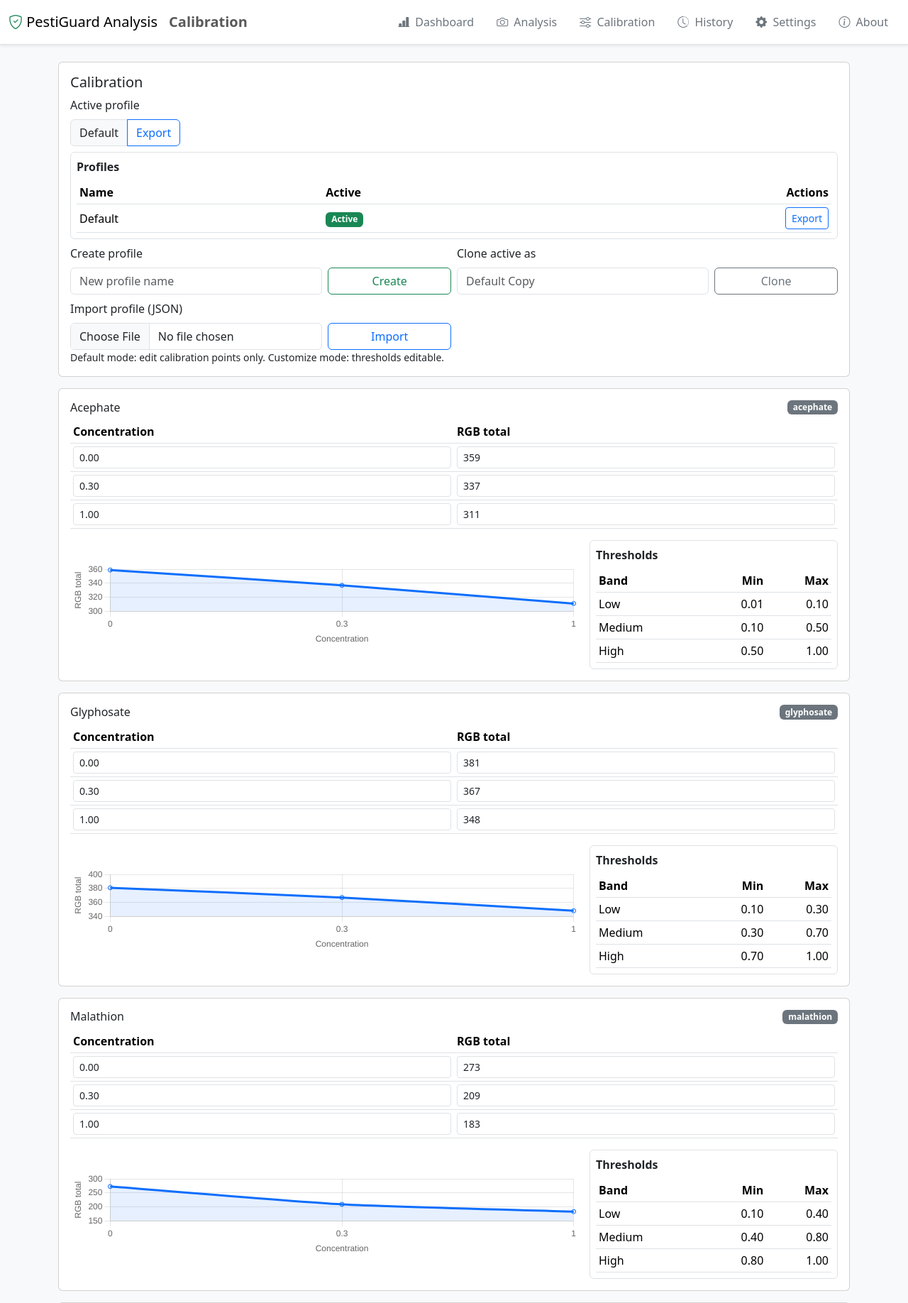
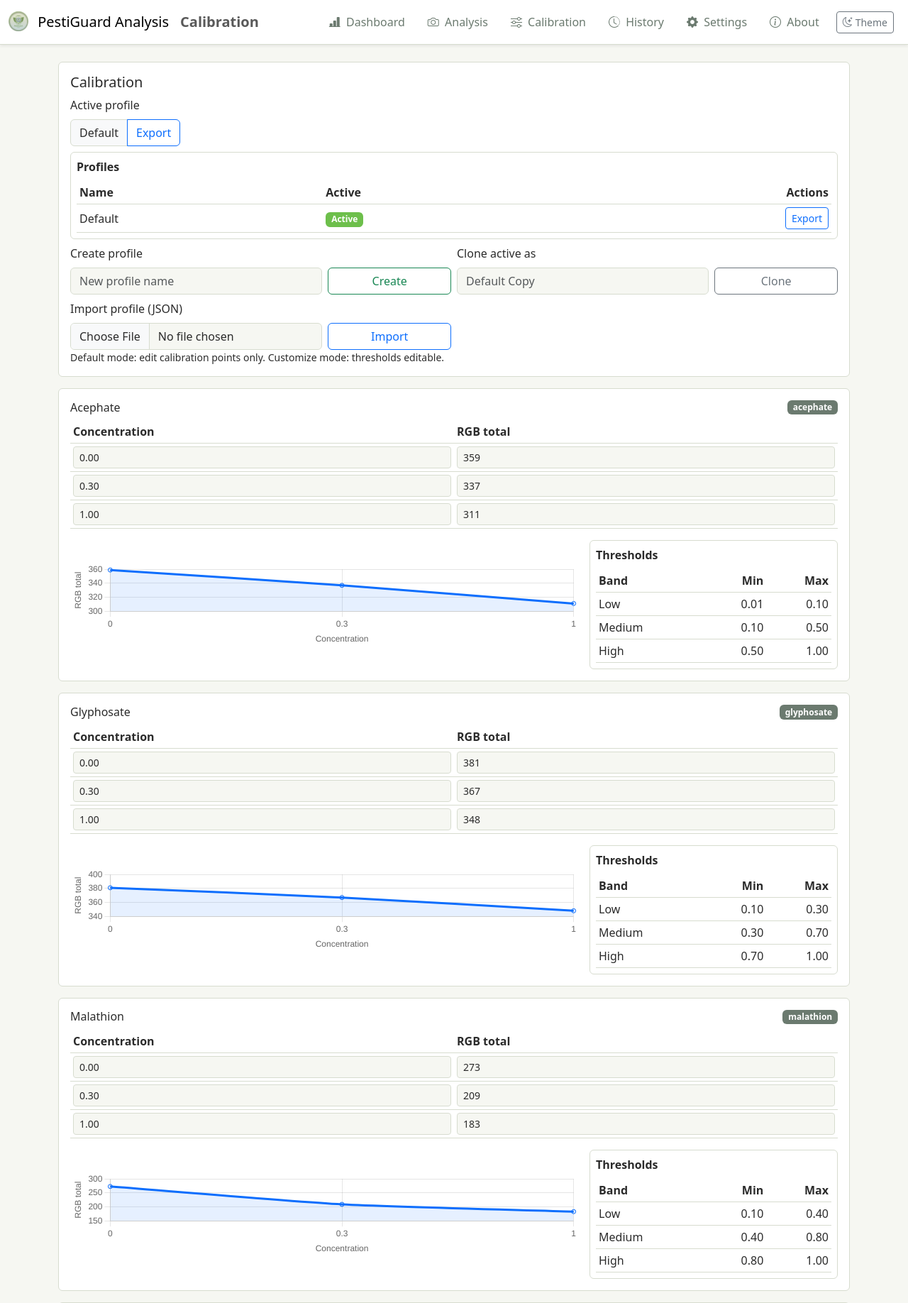
Before and after one commit to e-muzi/bioap-flask, a Flask app: page /calibration in a window 1280 px wide. Shown: the top 1836 px of the page at 71% size. Run offline with Flask 3, Linux system fonts and the light colour scheme; parts of the project's set-up code (start-up, migrations or seed data) failed here and were passed over; some libraries are stand-ins or nearby versions.

Commit message:
style: UI updated with a bit green (light mode & dark mode) implemented, and some js error fixed

```diff
--- a/main.py
+++ b/main.py
@@ -1,4 +1,4 @@
-from flask import Flask, redirect, url_for, session, render_template_string, render_template, request, flash,jsonify
+from flask import Flask, redirect, url_for, session, render_template_string, render_template, request, flash, jsonify, send_from_directory
 from flask_session import Session
 from flask_bootstrap import Bootstrap5
 from flask_sqlalchemy import SQLAlchemy
@@ -894,6 +894,10 @@
     """Renders the about page."""
     return render_template('about.html', title="About")
 
+@app.route('/public/<path:filename>')
+def public_files(filename: str):
+    """Serve assets from the project 'public' directory (e.g., logo)."""
+    return send_from_directory('public', filename)
 
 
 if __name__ == "__main__":
--- /dev/null
+++ b/static/css/theme.css
@@ -0,0 +1,148 @@
+/* PestiGuard BioAP theme - light and dark palettes */
+:root {
+  /* Brand and semantic colors */
+  --bs-primary: #2F7D32;
+  --bs-primary-rgb: 47, 125, 50;
+  --bs-success: #6DBF4B;
+  --bs-success-rgb: 109, 191, 75;
+  --bs-secondary: #6B7A6F;
+  --bs-secondary-rgb: 107, 122, 111;
+  --bs-info: #4E9F8A;
+  --bs-info-rgb: 78, 159, 138;
+  --bs-warning: #E1A700;
+  --bs-warning-rgb: 225, 167, 0;
+  --bs-danger: #B03A2E;
+  --bs-danger-rgb: 176, 58, 46;
+
+  /* Surfaces and text */
+  --bs-body-bg: #F6F7F2;
+  --bs-body-color: #2B2B2B;
+  --bs-border-color: #D7DCCF;
+
+  /* Custom surfaces */
+  --ag-surface: #FFFFFF;
+  --ag-surface-subtle: #FAFAF7;
+  --ag-navbar-bg: #FFFFFF;
+  --ag-navbar-border: var(--bs-border-color);
+}
+
+/* Dark mode variables */
+[data-theme="dark"] {
+  /* Tuned emerald palette for dark mode */
+  --bs-primary: #4CAF50;
+  --bs-primary-rgb: 76, 175, 80;
+  --bs-success: #84E28A;
+  --bs-success-rgb: 132, 226, 138;
+  --bs-secondary: #C2CEC7;
+  --bs-secondary-rgb: 194, 206, 199;
+  --bs-info: #73D0B8;
+  --bs-info-rgb: 115, 208, 184;
+  --bs-warning: #F0C85A;
+  --bs-warning-rgb: 240, 200, 90;
+  --bs-danger: #EF6E63;
+  --bs-danger-rgb: 239, 110, 99;
+
+  --bs-body-bg: #101311;            /* deep greenish charcoal */
+  --bs-body-color: #EEF2EE;         /* brighter text for contrast */
+  --bs-border-color: #3B463F;
+
+  --ag-surface: #151A17;
+  --ag-surface-subtle: #111612;
+  --ag-navbar-bg: #141915;
+  --ag-navbar-border: var(--bs-border-color);
+
+  /* Help browsers render native controls in dark mode */
+  color-scheme: dark;
+}
+
+/* Navbar tweaks to use themed surfaces */
+.navbar.bg-white {
+  background-color: var(--ag-navbar-bg) !important;
+  border-bottom: 1px solid var(--ag-navbar-border) !important;
+}
+
+/* Improve readability of links and "secondary" text in dark mode */
+[data-theme="dark"] a,
+[data-theme="dark"] .nav-link,
+[data-theme="dark"] .navbar .nav-link,
+[data-theme="dark"] .navbar-brand,
+[data-theme="dark"] .navbar-text {
+  color: var(--bs-body-color) !important;
+}
+[data-theme="dark"] .text-muted {
+  color: #B8C2BC !important;
+}
+[data-theme="dark"] .text-secondary:not(.nav-link) {
+  color: var(--bs-secondary) !important;
+}
+[data-theme="dark"] .btn-outline-secondary {
+  color: var(--bs-secondary);
+  border-color: var(--bs-secondary);
+}
+
+/* Form controls (fix "flash white" file input and selects) */
+[data-theme="dark"] .form-control,
+[data-theme="dark"] .form-select,
+[data-theme="dark"] .input-group-text {
+  background-color: #1A1F1C;
+  color: var(--bs-body-color);
+  border-color: var(--bs-border-color);
+}
+[data-theme="dark"] .form-control:focus,
+[data-theme="dark"] .form-select:focus {
+  background-color: #1A1F1C;
+  color: var(--bs-body-color);
+  border-color: rgba(var(--bs-primary-rgb), 0.6);
+  box-shadow: 0 0 0 .2rem rgba(var(--bs-primary-rgb), .25);
+}
+[data-theme="dark"] ::placeholder {
+  color: #A8B2AD;
+  opacity: 1;
+}
+[data-theme="dark"] input[type="file"]::file-selector-button {
+  background-color: var(--bs-primary);
+  color: #fff;
+  border: 1px solid rgba(var(--bs-primary-rgb), .5);
+}
+[data-theme="dark"] input[type="file"]::-webkit-file-upload-button {
+  background-color: var(--bs-primary);
+  color: #fff;
+  border: 1px solid rgba(var(--bs-primary-rgb), .5);
+}
+[data-theme="dark"] .form-check-input {
+  background-color: #1A1F1C;
+  border-color: var(--bs-border-color);
+}
+[data-theme="dark"] .form-check-input:checked {
+  background-color: var(--bs-primary);
+  border-color: var(--bs-primary);
+}
+
+/* Prevent white bars for generic bg-white containers (e.g., mobile bottom nav) */
+[data-theme="dark"] .bg-white {
+  background-color: var(--ag-surface) !important;
+}
+[data-theme="dark"] .border,
+[data-theme="dark"] [style*="border-top: 1px solid #dee2e6"] {
+  border-color: var(--bs-border-color) !important;
+}
+
+/* Card and table subtle polish to match agricultural look */
+.card {
+  background-color: var(--ag-surface);
+  border-color: var(--bs-border-color);
+}
+.table {
+  --bs-table-bg: transparent;
+  --bs-table-color: inherit;
+  --bs-table-border-color: var(--bs-border-color);
+}
+
+/* Utility: themed empty state card and icon colors */
+.empty-state-card {
+  background-color: var(--ag-surface);
+  border-color: var(--bs-border-color);
+}
+.empty-state-icon {
+  color: var(--bs-secondary);
+}
--- a/templates/base.html
+++ b/templates/base.html
@@ -10,24 +10,39 @@
     <!-- Bootstrap 5 CSS and Icons -->
     {{ bootstrap.load_css() }}
     <link rel="stylesheet" href="https://cdn.jsdelivr.net/npm/bootstrap-icons@1.11.3/font/bootstrap-icons.min.css">
+    <!-- Theme CSS -->
+    <script>
+      (function() {
+        try {
+          var saved = localStorage.getItem('pg-theme');
+          if (saved === 'dark') { document.documentElement.setAttribute('data-theme', 'dark'); }
+          else if (saved === 'light') { document.documentElement.removeAttribute('data-theme'); }
+          else if (window.matchMedia && window.matchMedia('(prefers-color-scheme: dark)').matches) {
+            document.documentElement.setAttribute('data-theme', 'dark');
+          }
+        } catch(e) {}
+      })();
+    </script>
+    <link rel="stylesheet" href="{{ url_for('static', filename='css/theme.css') }}">
 
     <!-- Custom styles to match the app feel -->
     <style>
       body {
-        background-color: #f8f9fa;
+        background-color: var(--bs-body-bg);
+        color: var(--bs-body-color);
       }
       /* Style for the 'empty' card from your image */
       .empty-state-card {
         text-align: center;
         padding: 4rem 2rem;
-        background-color: #ffffff;
-        border: 1px solid #dee2e6;
+        background-color: var(--ag-surface);
+        border: 1px solid var(--bs-border-color);
         border-radius: 0.5rem;
         box-shadow: 0 0.125rem 0.25rem rgba(0,0,0,.075);
       }
       .empty-state-icon {
         font-size: 4rem;
-        color: #6c757d;
+        color: var(--bs-secondary);
       }
     </style>
 
@@ -66,5 +81,32 @@
 
     <!-- Bootstrap 5 JS -->
     {{ bootstrap.load_js() }}
+    <script>
+      (function(){
+        var btn = document.getElementById('themeToggle');
+        if (!btn) return;
+        function setIcon(isDark) {
+          var i = btn.querySelector('i');
+          if (!i) return;
+          i.classList.toggle('bi-moon-stars', !isDark);
+          i.classList.toggle('bi-sun-fill', isDark);
+        }
+        function currentIsDark() {
+          return document.documentElement.getAttribute('data-theme') === 'dark';
+        }
+        setIcon(currentIsDark());
+        btn.addEventListener('click', function(){
+          var isDark = currentIsDark();
+          if (isDark) {
+            document.documentElement.removeAttribute('data-theme');
+            try { localStorage.setItem('pg-theme', 'light'); } catch(e) {}
+          } else {
+            document.documentElement.setAttribute('data-theme', 'dark');
+            try { localStorage.setItem('pg-theme', 'dark'); } catch(e) {}
+          }
+          setIcon(!isDark);
+        });
+      })();
+    </script>
   </body>
 </html>
--- a/templates/calibration.html
+++ b/templates/calibration.html
@@ -202,9 +202,25 @@
     <div class="alert alert-info">No pesticides found in the active profile.</div>
   {% endif %}
   <script src="https://cdn.jsdelivr.net/npm/chart.js"></script>
+  <script type="application/json" id="pesticides-data">
+  [
+    {% for p in pesticides %}
+    {
+      "id": {{ p.id }},
+      "display_name": "{{ p.display_name|replace('\"', '\\\"') }}",
+      "points": [
+        {% for pt in p.points %}
+        { "concentration": {{ pt.concentration }}, "rgb_sum": {{ pt.rgb_sum }} }{% if not loop.last %}, {% endif %}
+        {% endfor %}
+      ]
+    }{% if not loop.last %}, {% endif %}
+    {% endfor %}
+  ]
+  </script>
   <script>
     (function() {
-      const pesticides = {{ pesticides|tojson }};
+      const raw = document.getElementById('pesticides-data');
+      const pesticides = JSON.parse((raw && raw.textContent) || '[]');
       pesticides.forEach(p => {
         const el = document.getElementById('chart-' + p.id);
         if (!el) return;
--- a/templates/render_navbar.html
+++ b/templates/render_navbar.html
@@ -1,8 +1,8 @@
 {% macro render_navbar(page_title) %}
-<nav class="navbar navbar-expand-lg navbar-light bg-white shadow-sm" style="border-bottom: 1px solid #dee2e6;">
+<nav class="navbar navbar-expand-lg navbar-light bg-white shadow-sm" style="border-bottom: 1px solid var(--bs-border-color);">
   <div class="container-fluid">
     <a class="navbar-brand" href="{{ url_for('index') }}">
-      <i class="bi bi-shield-check text-success"></i>
+      <img src="{{ url_for('public_files', filename='BioAP_Logo.PNG') }}" alt="PestiGuard" style="height:28px;" class="me-2 align-text-bottom">
       PestiGuard Analysis
     </a>
 
@@ -48,9 +48,15 @@
             <span class="ms-1">About</span>
           </a>
         </li>
+        <li class="nav-item px-2">
+          <button id="themeToggle" class="btn btn-sm btn-outline-secondary d-flex align-items-center">
+            <i class="bi bi-moon-stars"></i>
+            <span class="ms-1 d-none d-xl-inline">Theme</span>
+          </button>
+        </li>
       </ul>
     </div>
-    <div class="fixed-bottom d-lg-none bg-white shadow-lg" style="border-top: 1px solid #dee2e6;">
+    <div class="fixed-bottom d-lg-none bg-white shadow-lg" style="border-top: 1px solid var(--bs-border-color);">
       <div class="d-flex justify-content-around p-2">
         <a href="{{ url_for('index') }}" class="btn btn-link text-secondary text-decoration-none">
           <div class="d-flex flex-column align-items-center">
@@ -88,6 +94,12 @@
             <small>About</small>
           </div>
         </a>
+        <button id="themeToggle" class="btn btn-link text-secondary text-decoration-none">
+          <div class="d-flex flex-column align-items-center">
+            <i class="bi bi-moon-stars fs-3"></i>
+            <small>Theme</small>
+          </div>
+        </button>
       </div>
     </div>
 
```
Also changed, not shown: templates/analysis.html (+39 -8 lines), public/BioAP_Logo.PNG (added).
